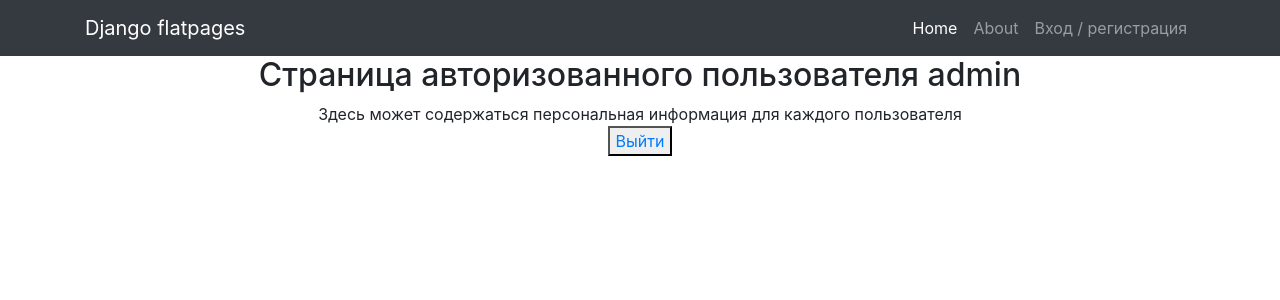
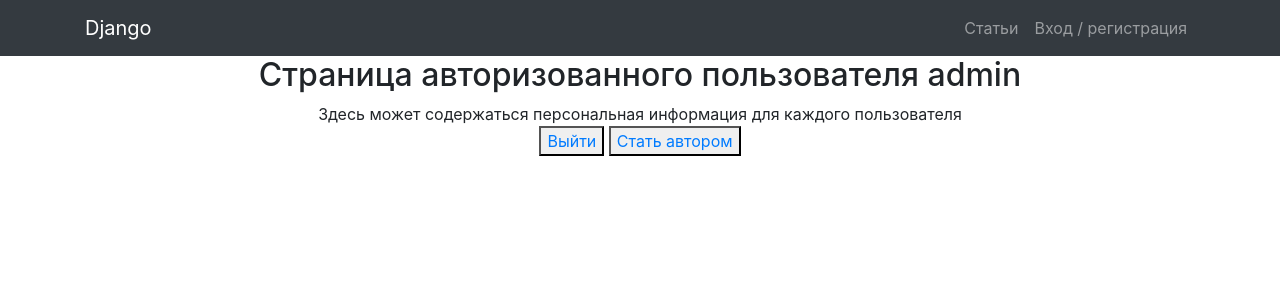
Before and after one commit to ardash-ds/news_portal, a Django app: page / in a window 1280 px wide. Shown: the top 300 px of the page. Run offline with Django 3.2, Linux system fonts and the light colour scheme; a user stored in the database is signed in; some libraries are stand-ins or nearby versions.

Commit message:
module D5 completed

```diff
--- a/news_portal/articles/urls.py
+++ b/news_portal/articles/urls.py
@@ -3,7 +3,7 @@ from django.conf.urls import url
 from django.contrib.auth.views import LoginView, LogoutView
 from .views import (
     PostList, PostDetail, PostSearch, user_list, post_list, comment_list,
-    PostCreateView, PostDeleteView, PostUpdateView, BaseRegisterView,
+    PostCreateView, PostDeleteView, PostUpdateView, BaseRegisterView, upgrade_me,
 )
 
 
@@ -19,5 +19,6 @@ urlpatterns = [
     path('create/<int:pk>', PostUpdateView.as_view(), name='update'),
     path('login/', LoginView.as_view(template_name='login.html'), name='login'),
     path('logout/', LogoutView.as_view(template_name='logout.html'), name='logout'),
-    path('signup/', BaseRegisterView.as_view(template_name = 'sign/signup.html'), name='signup'),
+    path('signup/', BaseRegisterView.as_view(template_name='signup.html'), name='signup'),
+    path('upgrade/', upgrade_me, name='upgrade'),
 ]
--- a/news_portal/news_portal/settings.py
+++ b/news_portal/news_portal/settings.py
@@ -160,3 +160,5 @@ ACCOUNT_UNIQUE_EMAIL = True
 ACCOUNT_USERNAME_REQUIRED = False
 ACCOUNT_AUTHENTICATION_METHOD = 'email'
 ACCOUNT_EMAIL_VERIFICATION = 'none'
+
+ACCOUNT_FORMS = {'signup': 'articles.models.BasicSignupForm'}
--- a/news_portal/protect/views.py
+++ b/news_portal/protect/views.py
@@ -5,3 +5,8 @@ from django.contrib.auth.mixins import LoginRequiredMixin
 
 class IndexView(LoginRequiredMixin, TemplateView):
     template_name = 'index.html'
+
+    def get_context_data(self, **kwargs):
+        context = super().get_context_data(**kwargs)
+        context['is_not_authors'] = not self.request.user.groups.filter(name='Authors').exists()
+        return context
--- a/news_portal/templates/flatpages/default.html
+++ b/news_portal/templates/flatpages/default.html
@@ -10,7 +10,7 @@
   <meta name="description" content="">
   <meta name="author" content="">
 
-  <title>Django flatpages - {% block title %} {% endblock title %}</title>
+  <title>Сайт на Django - {% block title %} {% endblock title %}</title>
 
   <!-- Bootstrap core CSS -->
   <link href="{% static 'vendor/bootstrap/css/bootstrap.min.css' %}" rel="stylesheet">
@@ -22,19 +22,19 @@
   <!-- Navigation -->
   <nav class="navbar navbar-expand-lg navbar-dark bg-dark static-top">
     <div class="container">
-      <a class="navbar-brand" href="#">Django flatpages</a>
+      <a class="navbar-brand" href="/">Django</a>
       <button class="navbar-toggler" type="button" data-toggle="collapse" data-target="#navbarResponsive" aria-controls="navbarResponsive" aria-expanded="false" aria-label="Toggle navigation">
         <span class="navbar-toggler-icon"></span>
       </button>
       <div class="collapse navbar-collapse" id="navbarResponsive">
         <ul class="navbar-nav ml-auto">
-          <li class="nav-item active">
-            <a class="nav-link" href="#">Home
-              <span class="sr-only">(current)</span>
-            </a>
-          </li>
+<!--          <li class="nav-item active">-->
+<!--            <a class="nav-link" href="#">Home-->
+<!--              <span class="sr-only">(current)</span>-->
+<!--            </a>-->
+<!--          </li>-->
           <li class="nav-item">
-            <a class="nav-link" href="/about/">About</a>
+            <a class="nav-link" href="/posts/search/">Статьи</a>
           </li>
           <li class="nav-item">
             <a class="nav-link" href="/">Вход / регистрация</a>
--- a/news_portal/templates/index.html
+++ b/news_portal/templates/index.html
@@ -5,4 +5,7 @@
 <div> Здесь может содержаться персональная информация для каждого пользователя </div>
 
 <button> <a href="posts/logout/">Выйти</a> </button>
+{% if is_not_authors %}
+<button> <a href="posts/upgrade/"> Стать автором</a> </button>
+{% endif %}
 {% endblock %}
```
Also changed, not shown: news_portal/articles/models.py (+11 -1 lines), news_portal/articles/views.py (+19 -6 lines), news_portal/db.sqlite3.
